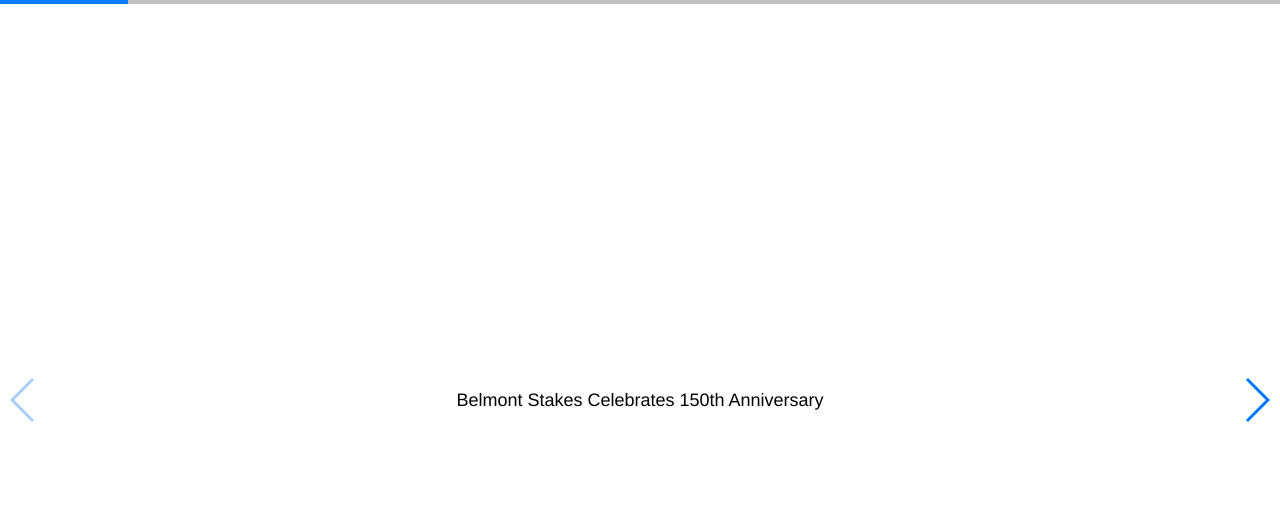
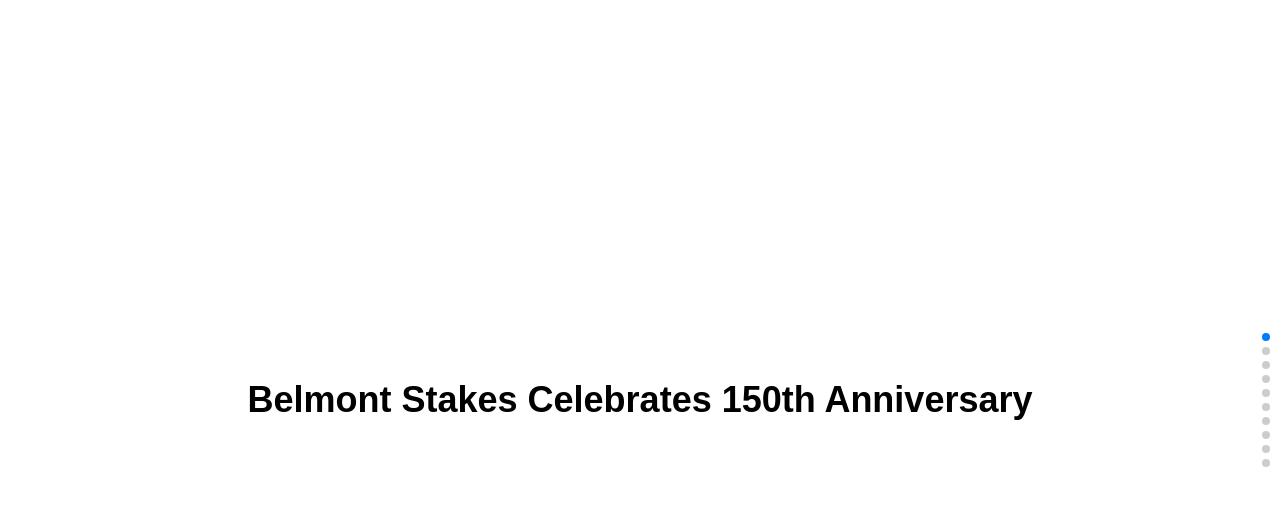
Before and after one commit to rconnell8/rconnell8.github.io, a plain HTML site: page jrnl80/swiper/index.html in a window 1280 px wide. Drawn offline with nearby package versions, Linux system fonts and the light colour scheme.

Commit message:
Update index.html

```diff
--- a/jrnl80/swiper/index.html
+++ b/jrnl80/swiper/index.html
@@ -3,6 +3,8 @@
 <head>
   <meta charset="utf-8">
   <title>Swiper demo</title>
+  <meta name="viewport" content="width=device-width, initial-scale=1, minimum-scale=1, maximum-scale=1">
+
   <!-- Link Swiper's CSS -->
   <link rel="stylesheet" href="swiper.min.css">
 
@@ -14,7 +16,7 @@
     }
     body {
       background: #eee;
-      font-family: Helvetica Neue, Helvetica, Arial, sans-serif;
+      font-family: Arial, sans-serif;
       font-size: 14px;
       color:#000;
       margin: 0;
@@ -48,8 +50,8 @@
   <!-- Swiper -->
   <div class="swiper-container">
     <div class="swiper-wrapper">
-      <div class="swiper-slide">Belmont Stakes Celebrates 150th Anniversary</div>
-      <div class="swiper-slide"> <img src= "https://static.americasbestracing.net/s3fs-public/styles/large_hero_16_9/public/article/aS6S_9587.jpg"></div>
+      <div class="swiper-slide"><h1>Belmont Stakes Celebrates 150th Anniversary</h1></div>
+      <div class="swiper-slide"><p><img src="http://a.espncdn.com/winnercomm/PG_BelmontStakes012_14.jpg"></p></div>
       <div class="swiper-slide">Slide 3</div>
       <div class="swiper-slide">Slide 4</div>
       <div class="swiper-slide">Slide 5</div>
@@ -61,9 +63,6 @@
     </div>
     <!-- Add Pagination -->
     <div class="swiper-pagination"></div>
-    <!-- Add Arrows -->
-    <div class="swiper-button-next"></div>
-    <div class="swiper-button-prev"></div>
   </div>
 
   <!-- Swiper JS -->
@@ -72,13 +71,10 @@
   <!-- Initialize Swiper -->
   <script>
     var swiper = new Swiper('.swiper-container', {
+      direction: 'vertical',
       pagination: {
         el: '.swiper-pagination',
-        type: 'progressbar',
-      },
-      navigation: {
-        nextEl: '.swiper-button-next',
-        prevEl: '.swiper-button-prev',
+        clickable: true,
       },
     });
   </script>
```
